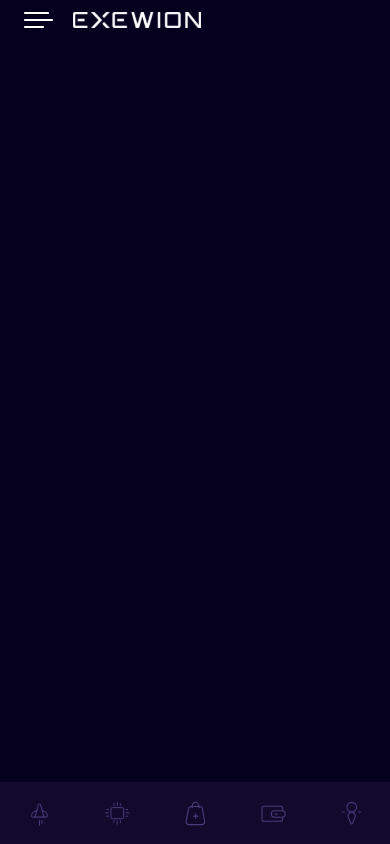
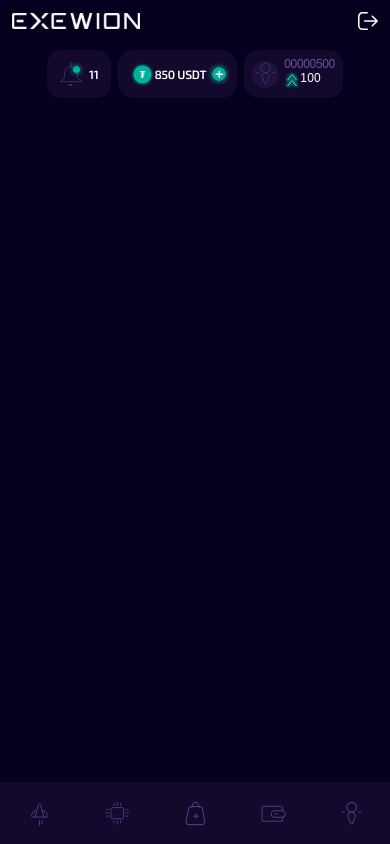
Before and after one commit to SteveGerr/exewion, a Vue app: page /main in a window 390 px wide. Built offline with nearby package versions, Linux system fonts and the light colour scheme; a web font is replaced by a local one.

Commit message:
[refactor] added mobile

```diff
--- a/src/components/header/AppHeader.vue
+++ b/src/components/header/AppHeader.vue
@@ -6,15 +6,18 @@
           <img :src="burger" alt="">
         </AppButton>
         <img class="navbar__logo" :src="exewion" alt="">
+        <AppButton class="navbar__exit mobile" transparent>
+          <img class="navbar__exit-icon" :src="exitSvg" alt="">
+        </AppButton>
       </div>
-      <div :class="['navbar__right', {show: showMenu}]">
+      <div class="navbar__right">
         <AppWrapper class="navbar__select-langauge">
           <SelectLanguage :options="['ru', 'eng']"></SelectLanguage>
         </AppWrapper>
         <AppWrapper>
           <AppButton class="navbar__notification" transparent>
-          <img v-if="false" class="navbar__exit-icon" :src="bell" alt="">
-          <img v-if="true" class="navbar__exit-icon" :src="bellAcive" alt="">
+          <img v-if="false" :src="bell" alt="">
+          <img v-if="true" :src="bellAcive" alt="">
           <p class="navbar__notification-count">11</p>
         </AppButton>
         </AppWrapper>
@@ -82,7 +85,7 @@ const showMenu = ref(false)
 
     @media screen and (max-width: 768px) {
       flex-direction: column;
-      padding: 12px 24px;
+      padding: 12px;
     }
 
     &__left {
@@ -91,6 +94,7 @@ const showMenu = ref(false)
       gap: 20px;
 
       @media screen and (max-width: 768px) {
+        justify-content: space-between;
         width: 100%;
         margin: 0 0 20px 0;
       }
@@ -101,8 +105,8 @@ const showMenu = ref(false)
       gap: 13px;
 
       @media screen and (max-width: 768px) {
-        display: none;
-        flex-direction: column;
+        justify-content: center;
+        gap: 7px;
 
         &.show {
           display: flex;
@@ -129,10 +133,35 @@ const showMenu = ref(false)
         width: 29px;
         height: 16px;
       }
+
+      @media screen and (max-width: 768px) {
+        display: none;
+      }
     }
 
     &__exit {
       padding: 10px;
+      @media screen and (max-width: 768px) {
+        display: none;
+        max-width: 60px;
+      }
+
+      &.mobile {
+        display: none;
+
+        @media screen and (max-width: 768px) {
+          display: flex;
+          justify-content: flex-end;
+          max-width: 50px;
+        }
+      }
+    }
+
+    &__exit-icon {
+      @media screen and (max-width: 768px) {
+        width: 20px;
+      }
+
     }
 
     &__status {
@@ -141,12 +170,20 @@ const showMenu = ref(false)
 
    &__select-langauge {
     padding: 8px 17px;
+
+    @media screen and (max-width: 768px) {
+      display: none;
+    }
    }
 
    &__notification-count {
     margin: 0 0 0 4px;
     @include text(16px, 24px, 600);
     letter-spacing: -0.3px;
+
+    @media screen and (max-width: 768px) {
+      @include text(12px, 14px, 600);
+    }
    }
 
     &__status-icon {
@@ -158,6 +195,12 @@ const showMenu = ref(false)
       margin: 0 10px 0 0;
       border-radius: 50%;
       background-color: $purple-light;
+
+      @media screen and (max-width: 768px) {
+        width: 27px;
+        height: 27px;
+        margin: 0 5px 0 0;
+      }
     }
 
     &__status-wrapper {
@@ -173,12 +216,20 @@ const showMenu = ref(false)
       letter-spacing: 0.286px;
       color: $white;
       white-space: nowrap;
+
+      @media screen and (max-width: 768px) {
+       @include text(12px, 15px, 400);
+      }
     }
 
     &__sum {
       @include text(17px, 23px, 400);
       letter-spacing: -0.336px;
       color: #6B4F9C;
+
+      @media screen and (max-width: 768px) {
+       @include text(12px, 13px, 400);
+      }
     }
 
     &__symbol {
@@ -188,6 +239,12 @@ const showMenu = ref(false)
 
       img {
         width: 45px;
+      }
+
+      @media screen and (max-width: 768px) {
+        img {
+          width: 25px;
+        }
       }
     }
 
@@ -205,10 +262,14 @@ const showMenu = ref(false)
       letter-spacing: -0.3px;
       color: $white;
       white-space: nowrap;
+
+      @media screen and (max-width: 768px) {
+        @include text(12px, 14px, 600);
+      }
     }
 
     &__balance-plus {
-      max-width: 14px;
+      max-width: 12px;
     }
 
   }
```
